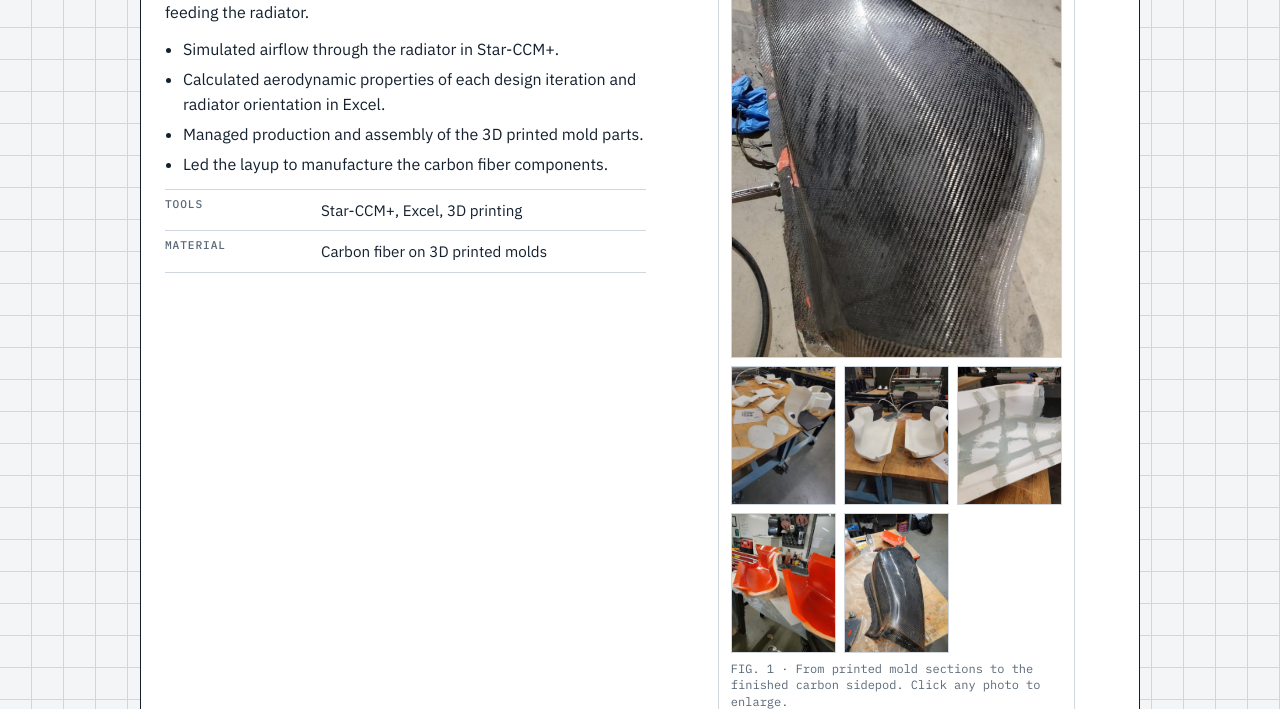
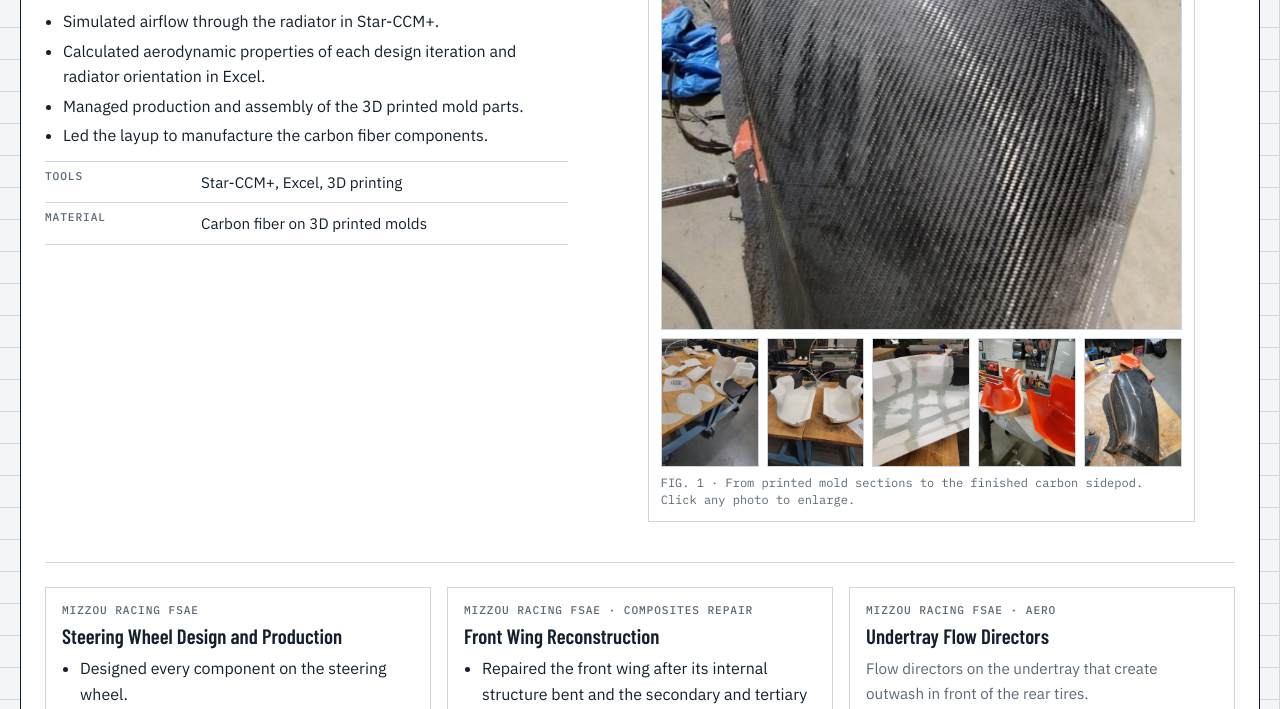
Before and after one commit to ldaniel2004/ldaniel2004.github.io, a plain HTML site: page index.html in a window 1280 px wide. Shown: the part 580-1289 px from the top of the page. Drawn offline with nearby package versions, Linux system fonts and the light colour scheme.

Commit message:
Add files via upload

```diff
--- a/index.html
+++ b/index.html
@@ -51,7 +51,7 @@ body {
 a { color: var(--accent); }
 a:focus-visible { outline: 2px solid var(--accent); outline-offset: 2px; }
 
-.wrap { max-width: 1040px; margin: 0 auto; padding: 32px 20px 64px; display: grid; gap: 24px; }
+.wrap { max-width: 1480px; margin: 0 auto; padding: 32px 20px 64px; display: grid; gap: 24px; }
 
 .sheet { background: var(--sheet); border: 1.5px solid var(--ink); }
 
@@ -85,7 +85,7 @@ a:focus-visible { outline: 2px solid var(--accent); outline-offset: 2px; }
 .sec-body { padding: 24px; display: grid; gap: 24px; }
 
 /* Featured project */
-.feature { display: grid; grid-template-columns: 1.1fr 1fr; gap: 32px; align-items: start; }
+.feature { display: grid; grid-template-columns: minmax(0, 1fr) minmax(0, 1.2fr); gap: 40px; align-items: start; }
 .feature h3 { font: 600 2rem/1.05 var(--font-display); margin: 0 0 8px; text-wrap: balance; }
 .feature p { margin: 0 0 12px; max-width: 62ch; }
 .figure { border: 1px solid var(--line); padding: 12px; display: grid; gap: 8px; }
@@ -98,7 +98,8 @@ a:focus-visible { outline: 2px solid var(--accent); outline-offset: 2px; }
 .tag { font: 500 0.75rem/1 var(--font-mono); padding: 6px 8px; border: 1px solid var(--ink); text-transform: uppercase; letter-spacing: 0.04em; }
 
 /* Other projects */
-.grid3 { display: grid; grid-template-columns: repeat(auto-fit, minmax(240px, 1fr)); gap: 16px; }
+.grid3 { columns: 320px; column-gap: 16px; }
+.grid3 > .card { break-inside: avoid; margin: 0 0 16px; width: 100%; }
 .card { border: 1px solid var(--line); padding: 16px; display: grid; gap: 8px; align-content: start; }
 .card h4 { font: 600 1.3rem/1.1 var(--font-display); margin: 0; }
 .card p { margin: 0; font-size: 0.95rem; color: var(--muted); }
@@ -120,6 +121,8 @@ a:focus-visible { outline: 2px solid var(--accent); outline-offset: 2px; }
 .gallery.wide img { aspect-ratio: 16 / 9; }
 .gallery.wide .lead img { aspect-ratio: auto; max-height: none; object-fit: contain; }
 .card .gallery { grid-template-columns: 1fr 1fr; }
+.gallery.five { grid-template-columns: repeat(5, minmax(0, 1fr)); }
+@media (max-width: 760px) { .gallery.five { grid-template-columns: repeat(3, minmax(0, 1fr)); } }
 .role-photo { margin-top: 12px; max-width: 220px; }
 dialog.lightbox { border: 1.5px solid var(--ink); padding: 0; background: var(--sheet); max-width: min(92vw, 1100px); max-height: 92vh; }
 dialog.lightbox::backdrop { background: rgb(10 15 22 / 0.8); }
@@ -258,7 +261,7 @@ footer { font: 0.75rem var(--font-mono); color: var(--muted); text-align: right;
           </ul>
         </div>
         <figure class="figure">
-          <div class="gallery">
+          <div class="gallery five">
             <button type="button" class="lead" data-cap="Finished carbon fiber sidepod"><img src="img/sidepod-carbon.jpg" alt="Finished carbon fiber sidepod" loading="lazy"></button>
             <button type="button" data-cap="3D printed mold sections laid out before assembly"><img src="img/sidepod-molds-printed.jpg" alt="3D printed mold sections laid out before assembly" loading="lazy"></button>
             <button type="button" data-cap="Assembled left and right mold halves"><img src="img/sidepod-mold-halves.jpg" alt="Assembled left and right mold halves" loading="lazy"></button>
```
